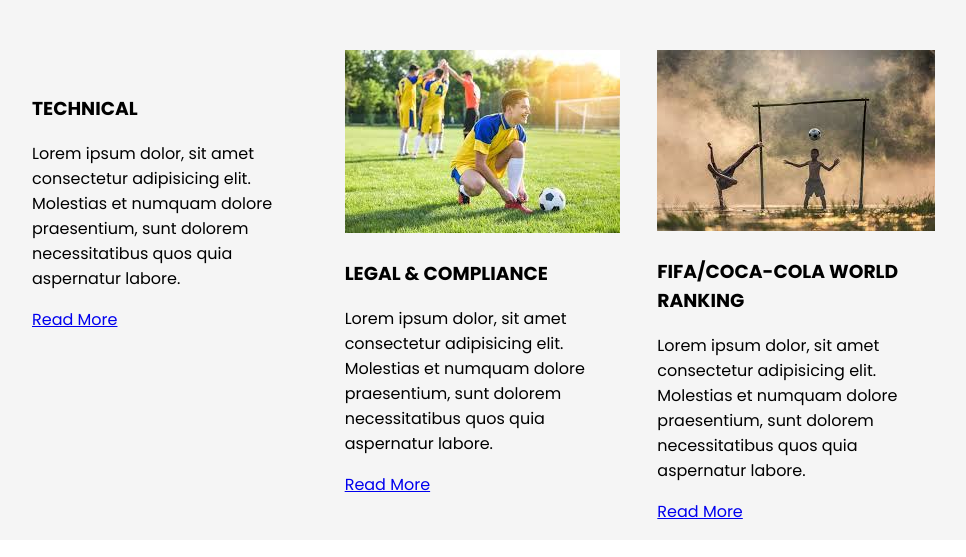
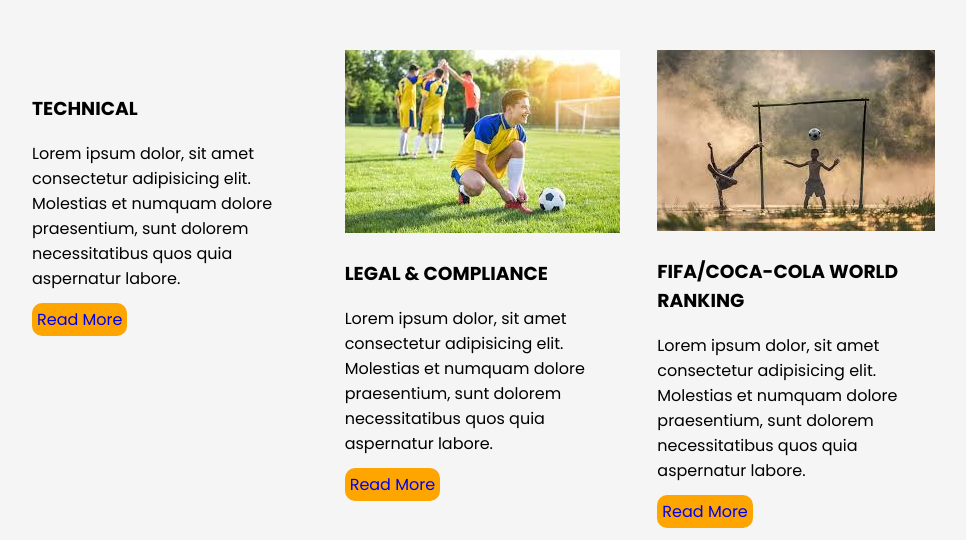
Before and after one commit to 1Omar-Faruk/assignment-2, a plain HTML site: page index.html in a window 1280 px wide. Shown: the part 3099-3656 px from the top of the page, without its empty margins (154-1120 px from the left). Drawn offline with Linux system fonts and the light colour scheme.

Commit message:
all finished

```diff
--- a/index.html
+++ b/index.html
@@ -23,7 +23,7 @@
             <div class="copa-america">
                 <div class="copa-text">
                     <h1 class="section-title">Conmebol Copa America 2021</h1>
-                    <button class="btn">Watch Live  <i class="fas fa-arrow-right"></i></button>
+                    <button class="btn">Watch Live &nbsp; &nbsp; <i class="fas fa-arrow-right"></i></button>
                 </div>
                 <div class="banner-img">
                     <img src="images/banner.png" alt="">
@@ -105,19 +105,19 @@
                         <img src="images/allcopa/allfootball-1.jpeg" alt="">
                         <h3>TECHNICAL</h3>
                         <p>Lorem ipsum dolor, sit amet consectetur adipisicing elit. Molestias et numquam dolore praesentium, sunt dolorem necessitatibus quos quia aspernatur labore.</p>
-                        <p><a href="#"><span class="color">Read More</span></a></p>
+                        <p><a class="copa-anchor" href="#"><span class="color">Read More</span></a></p>
                     </div>
                     <div class="copa-item">
                         <img src="images/allcopa/allfootball-2.jpeg" alt="">
                         <h3>LEGAL & COMPLIANCE</h3>
                         <p>Lorem ipsum dolor, sit amet consectetur adipisicing elit. Molestias et numquam dolore praesentium, sunt dolorem necessitatibus quos quia aspernatur labore.</p>
-                        <p><a href="#"><span class="color">Read More</span></a></p>
+                        <p><a  class="copa-anchor" href="#"><span class="color">Read More</span></a></p>
                     </div>
                     <div class="copa-item">
                         <img src="images/allcopa/allfootball-3.jpeg" alt="">
                         <h3>FIFA/COCA-COLA WORLD RANKING</h3>
                         <p>Lorem ipsum dolor, sit amet consectetur adipisicing elit. Molestias et numquam dolore praesentium, sunt dolorem necessitatibus quos quia aspernatur labore.</p>
-                        <p><a href="#"><span class="color">Read More</span></a></p>
+                        <p><a  class="copa-anchor" href="#"><span class="color">Read More</span></a></p>
                     </div>
                 </div>
             </div>
--- a/style.css
+++ b/style.css
@@ -71,6 +71,15 @@ body{
 .partner img{
     margin: 15px;
 }
+.copa-anchor{
+    text-decoration: none;
+    background-color: orange;
+    padding: 5px;
+    border-radius: 10px;
+}
+.copa-anchor:hover{
+    background-color: palegreen;
+}
 /* footer section style */
 footer{
     display: flex;
@@ -112,6 +121,7 @@ footer{
     .copa-america,.copa-partners{
         padding: 0;
         flex-direction: column;
+        align-items: normal;
     }
     .banner-img img{
         width: 100%;
@@ -125,3 +135,4 @@ footer{
     .footer-img{
         width: 100%;
     }
+}
```
